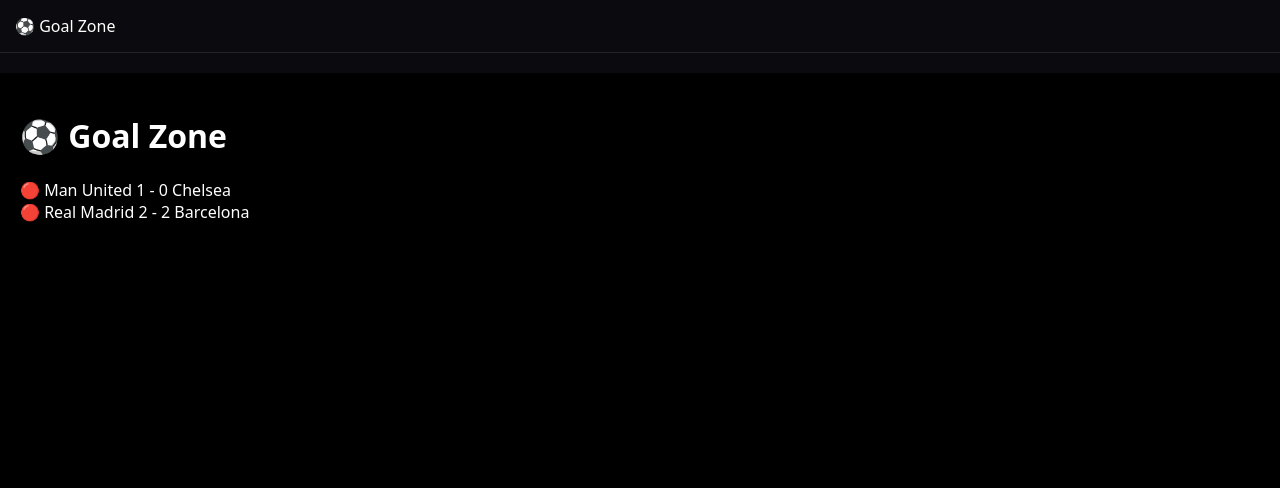
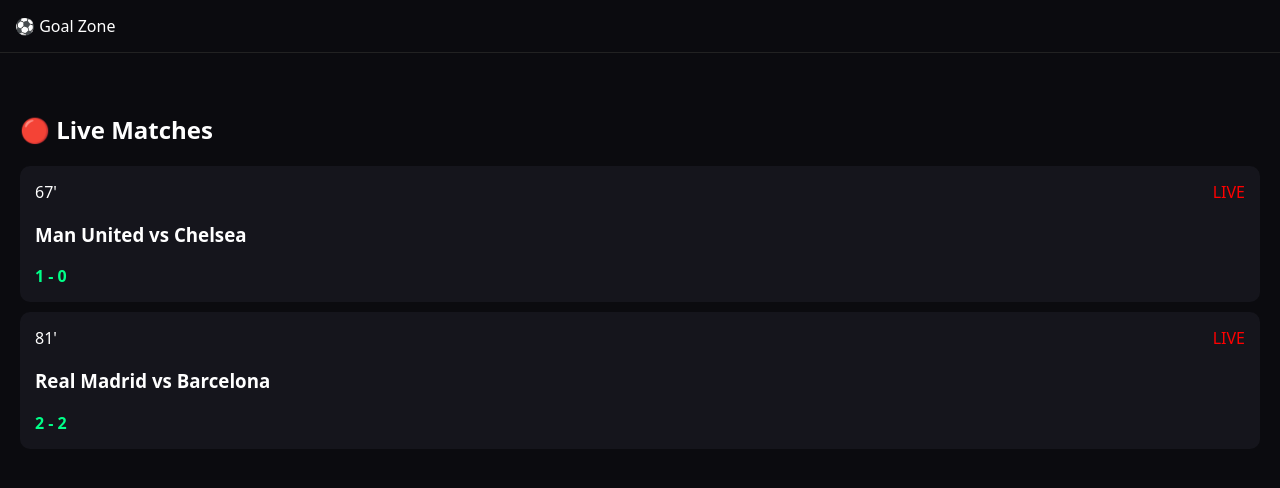
Before and after one commit to bushikinolli00-del/GoalZone, a Next.js app: page / in a window 1280 px wide. Shown: the top 488 px of the page. Built offline with nearby package versions, Linux system fonts and the light colour scheme.

Commit message:
Update page.tsx

```diff
--- a/src/app/page.tsx
+++ b/src/app/page.tsx
@@ -1,12 +1,29 @@
 export default function Home() {
+  const matches = [
+    { home: "Man United", away: "Chelsea", score: "1 - 0", minute: "67'", status: "LIVE" },
+    { home: "Real Madrid", away: "Barcelona", score: "2 - 2", minute: "81'", status: "LIVE" },
+  ];
+
   return (
-    <main style={{ padding: 20, background: "#000", color: "#fff", minHeight: "100vh" }}>
-      <h1>⚽ Goal Zone</h1>
+    <div style={{ padding: 20 }}>
+      <h2>🔴 Live Matches</h2>
 
-      <div style={{ marginTop: 20 }}>
-        <div>🔴 Man United 1 - 0 Chelsea</div>
-        <div>🔴 Real Madrid 2 - 2 Barcelona</div>
-      </div>
-    </main>
+      {matches.map((m, i) => (
+        <div key={i} style={{
+          background: "#15151c",
+          padding: 15,
+          marginTop: 10,
+          borderRadius: 10
+        }}>
+          <div style={{ display: "flex", justifyContent: "space-between" }}>
+            <span>{m.minute}</span>
+            <span style={{ color: "red" }}>{m.status}</span>
+          </div>
+
+          <h3>{m.home} vs {m.away}</h3>
+          <b style={{ color: "#00ff88" }}>{m.score}</b>
+        </div>
+      ))}
+    </div>
   );
 }
```
